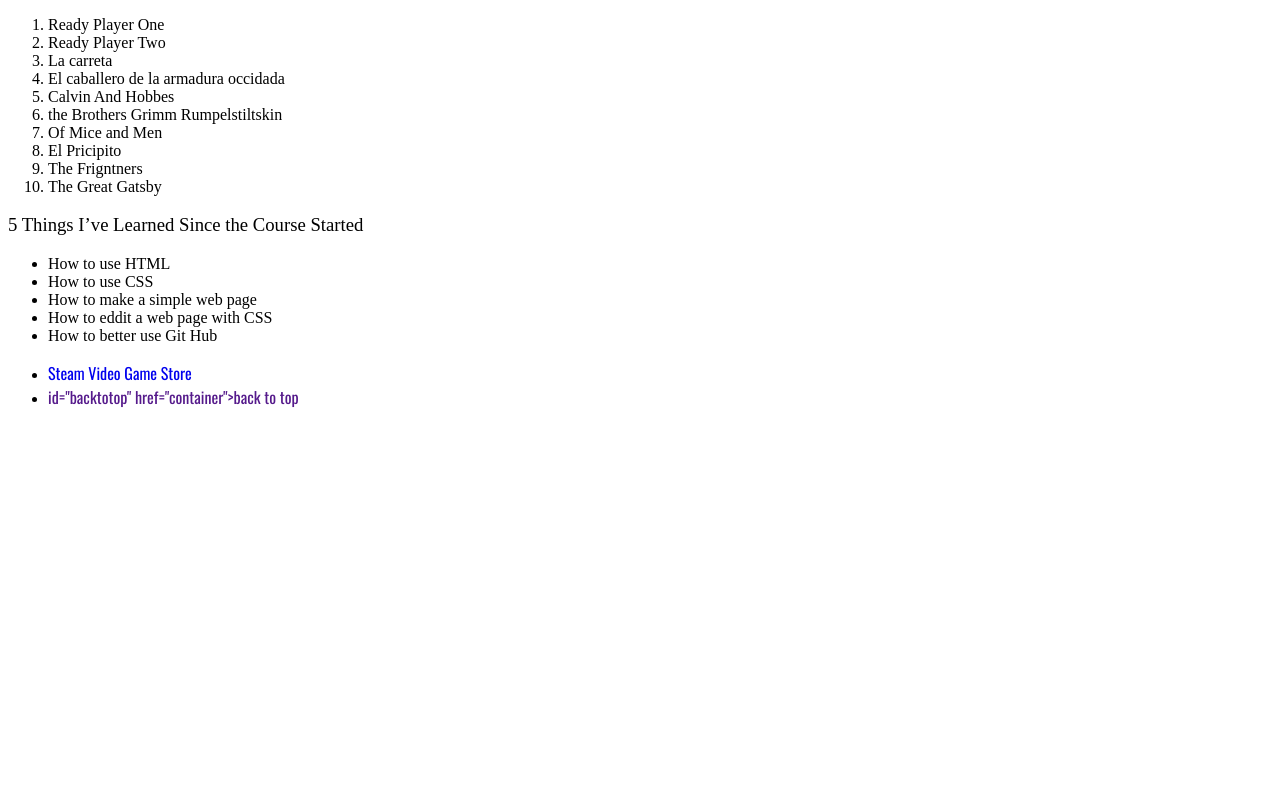
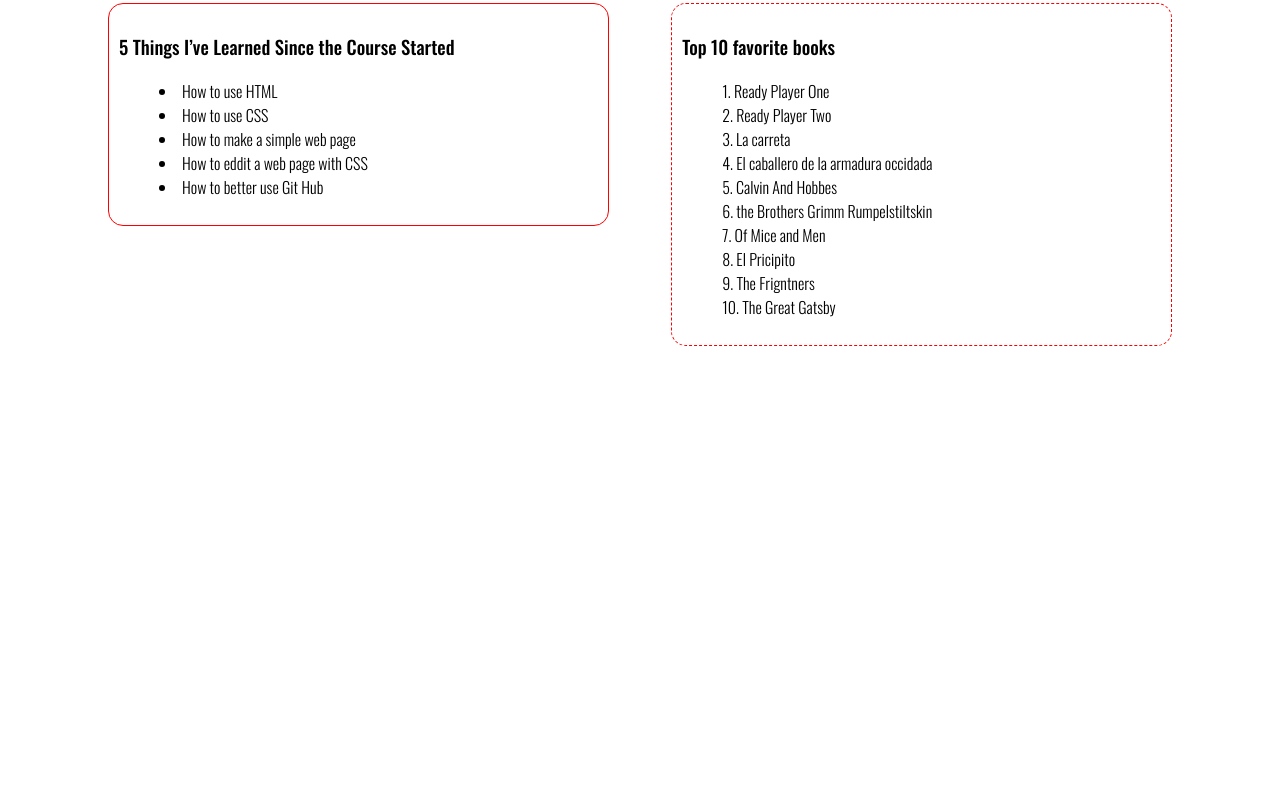
Before and after one commit to AbeCaban/csd-340, a plain HTML site: page Module-4/Caban-Rios_EXT3.html in a window 1280 px wide. Shown: the part 115-903 px from the top of the page. Before the commit the page ends 800 px from the top, so only its background shows below. Drawn offline with nearby package versions, Linux system fonts and the light colour scheme.

Commit message:
Module 4 1/22/2023 css and html

```diff
--- a/Module-4/Caban-Rios_EXT3.css
+++ b/Module-4/Caban-Rios_EXT3.css
@@ -1,5 +1,5 @@
 
-.container{
+#container{
     margin-top: 50px;
     margin-left: 100px;
     margin-right: 100px;
@@ -10,35 +10,40 @@ h1{
     text-align: center;
 }
 
-.leftdiv{
+h3{
+    font-weight: 500;
+}
+
+#leftdiv{
     font-weight: 300;
     font-family: 'Oswald', Verdana, Arial, sans-serif;
     width: 45%;
-    border: 1px dotted red ;
+    border: 1px solid red ;
     border-radius: 15px;
     padding: 10px;
     list-style-position: inside;
     list-style-type: decimal;
 }
 
-.rightdiv{
+#rightdiv{
     font-weight: 300;
     font-family: 'Oswald', Verdana, Arial, sans-serif;
     width: 45%;
-    border: 1px dotted red ;
+    border: 1px dashed red ;
     border-radius: 15px;
     padding: 10px;
     list-style-position: inside;
     list-style-type: upper-roman;
+    float: right;
 }
 
-h3{
-    font-weight: 500;
-}
-.lastdiv{
-    font-weight: 300;
+#centerDiv{
     width: 100%;
     margin-top: 60%;
+}
+
+#lastdiv{
+    font-weight: 300;
     margin-bottom: 20px;
 }
 
@@ -51,7 +56,7 @@ a:hover {
     text-decoration: underline;
 }
 
-.backtotop{
+#backtotop{
     font-weight: 300;
     float: right;
 }
--- a/Module-4/Caban-Rios_EXT3.html
+++ b/Module-4/Caban-Rios_EXT3.html
@@ -40,11 +40,12 @@
 
             </div>
         </div>
+        <div id="centerDiv"></div>
             <div id="lastdiv">
-                <ul>
-                <li><a href=https://store.steampowered.com>Steam Video Game Store</a></li>
-                <li><a href="">id="backtotop" href="container">back to top</a></li>
-                </ul>
+
+                <a href=https://store.steampowered.com target="_blank">Steam Video Game Store</a></li>
+                <a id="backtotop" href="#container">back to top</a>
+
             </div>
     </body>
 </html>
```
